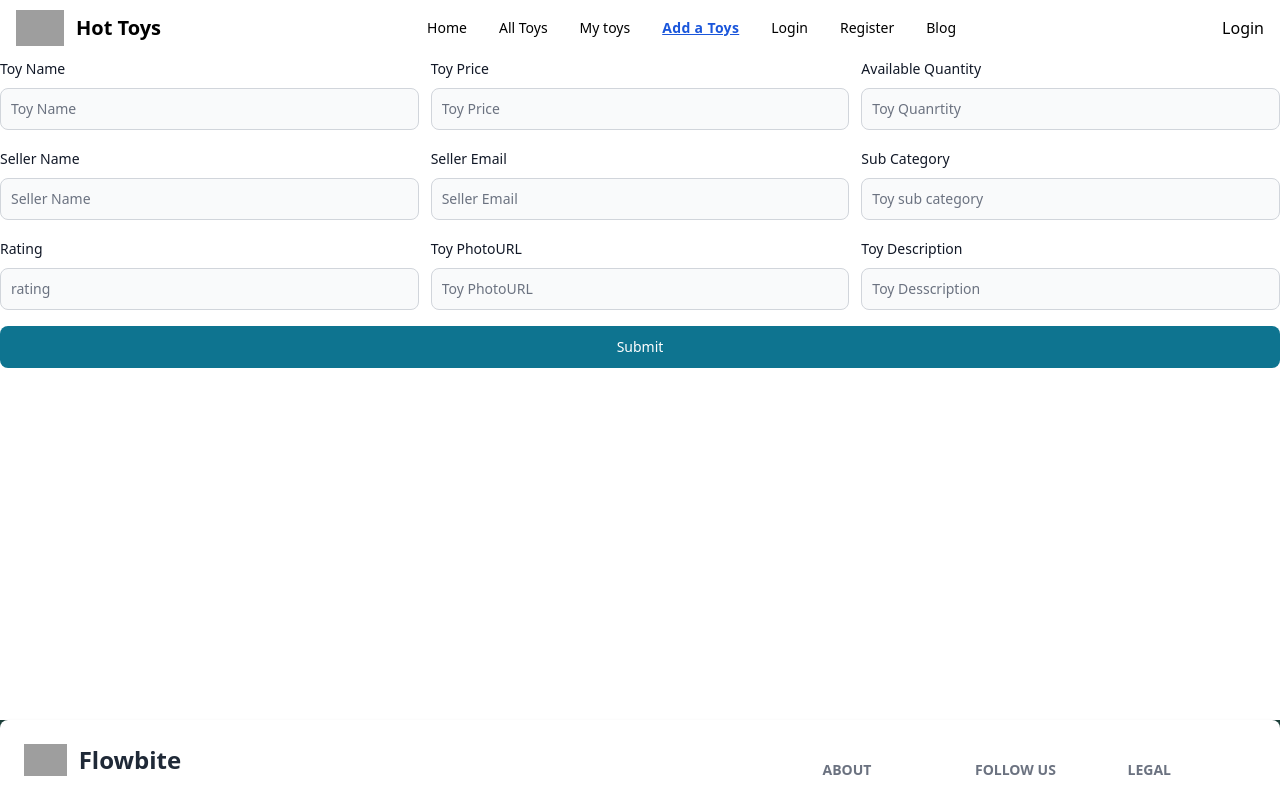
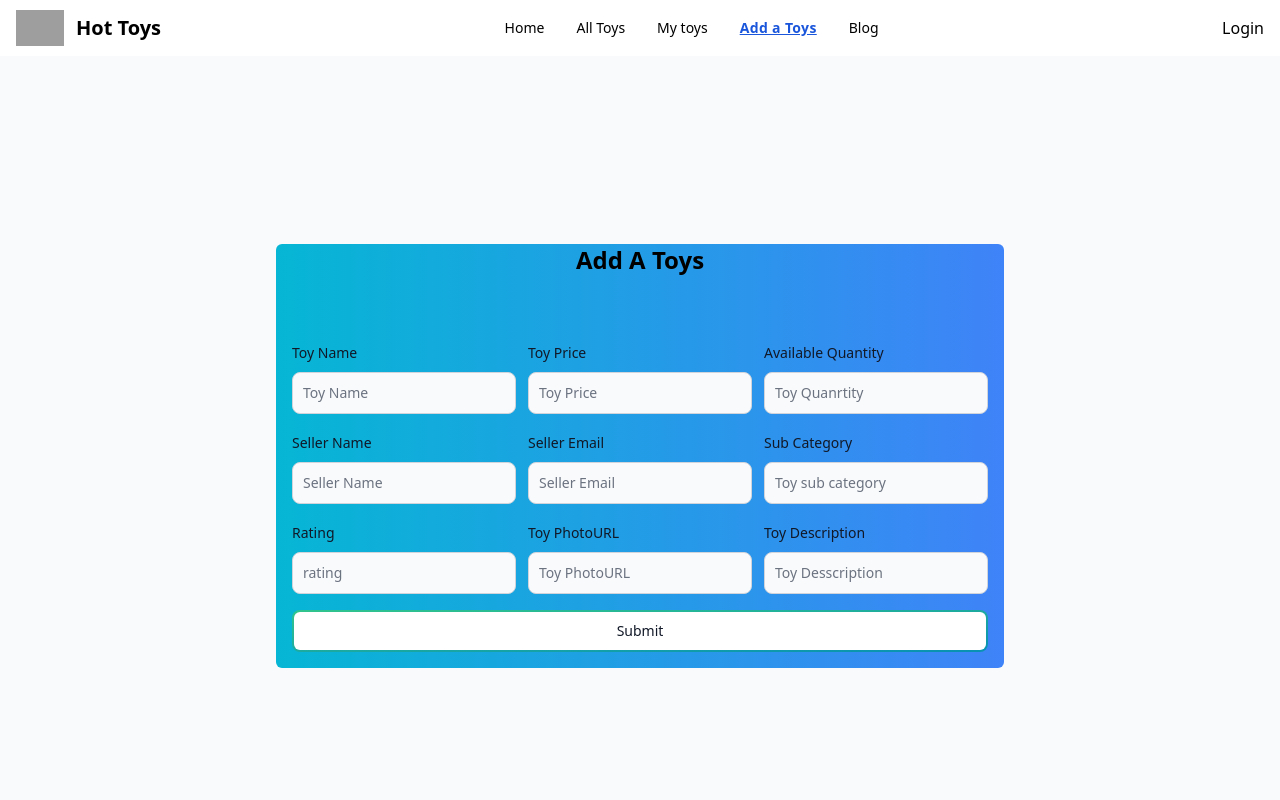
Before and after one commit to manjurul-karim/hot-toys-client, a React (Vite) app: page /addtoys in a window 1280 px wide. Shown: the top 800 px of the page. Built offline with nearby package versions, Linux system fonts and the light colour scheme; no server answers; grey boxes are pictures that could not be loaded.

Commit message:
add toys form

```diff
--- a/src/components/Home/Login/Login.jsx
+++ b/src/components/Home/Login/Login.jsx
@@ -51,8 +51,8 @@ const Login = () => {
   };
 
   return (
-    <div className="flex justify-center">
-      <div className="max-w-sm ">
+    <div className="flex justify-center bg-gray-50 h-screen ">
+      <div className="max-w-sm mt-12 ">
         <Card className="bg-gradient-to-r from-cyan-500 to-blue-500">
           <form onSubmit={handleLogIn} className="flex flex-col gap-4">
             <div>
--- a/src/components/Home/Registration/Registration.jsx
+++ b/src/components/Home/Registration/Registration.jsx
@@ -45,8 +45,8 @@ const Registration = () => {
     setAccepted(event.target.checked);
   };
   return (
-    <div className="flex justify-center">
-      <div className="max-w-sm">
+    <div className="flex justify-center bg-gray-50 my-6">
+      <div className="max-w-sm flex">
         <Card className="bg-gradient-to-r from-cyan-500 to-blue-500">
           <form onSubmit={handleRegister} className="flex flex-col gap-4">
             <div>
--- a/src/components/Shared/NavBar/NavBar.jsx
+++ b/src/components/Shared/NavBar/NavBar.jsx
@@ -99,8 +99,6 @@ const NavBar = () => {
           <NavLink to="/alltoys">All Toys</NavLink>
           <NavLink to="/mytoys">My toys</NavLink>
           <NavLink to="/addtoys">Add a Toys</NavLink>
-          <NavLink to="/login">Login</NavLink>
-          <NavLink to="/register">Register</NavLink>
           <NavLink to="/blog">Blog</NavLink>
         </Navbar.Collapse>
       </Navbar>
--- a/src/components/Toys/AddToys/AddToys.jsx
+++ b/src/components/Toys/AddToys/AddToys.jsx
@@ -6,8 +6,10 @@ const AddToys = () => {
   useTitle("Add A Toy");
 
   return (
-    <div>
-      <form className="flex flex-col gap-4">
+    <div className="bg-gray-50 px-2 flex justify-center items-center h-screen ">
+      <div className="bg-gradient-to-r from-cyan-500 to-blue-500 rounded-md">
+        <h2 className="text-center mb-12 text-2xl font-bold">Add A Toys</h2>
+        <form className="flex flex-col gap-4 w-full p-4">
           <div className=" flex ">
             <div className="w-1/3  mr-3">
               <div className="mb-2  ">
@@ -35,7 +37,10 @@ const AddToys = () => {
             </div>
             <div className="w-1/3 ml-3">
               <div className="mb-2 block">
-              <Label htmlFor="Available Quantity" value="Available Quantity" />
+                <Label
+                  htmlFor="Available Quantity"
+                  value="Available Quantity"
+                />
               </div>
               <TextInput
                 id="number"
@@ -122,8 +127,11 @@ const AddToys = () => {
               />
             </div>
           </div>
-        <Button type="submit">Submit</Button>
+          <Button outline={true} gradientDuoTone="greenToBlue" type="submit">
+            Submit
+          </Button>
         </form>
+      </div>
     </div>
   );
 };
```
Also changed, not shown: src/assets/background.jpg (added). Lines whose indentation alone changed are shown as unchanged.
